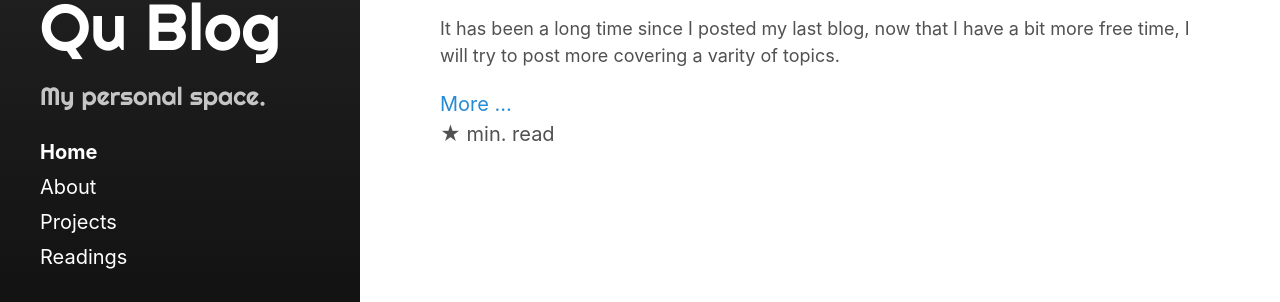
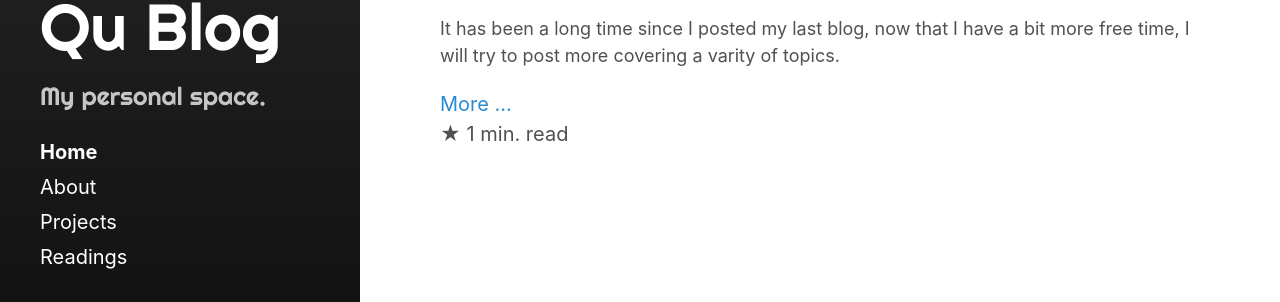
Before and after one commit to yiqu/yiqu.github.io, a Jekyll site: the page built from index.html, in a window 1280 px wide. Shown: the part 486-788 px from the top of the page. Built offline with Jekyll 4.4.1, drawn with Linux system fonts in a browser that asks for light colours; some web fonts are replaced; the list of posts is cut into pages by our own code.

Commit message:
Update read-time.html

```diff
--- a/_includes/read-time.html
+++ b/_includes/read-time.html
@@ -1,3 +1,3 @@
 <div class="post-read-time">
-  <span class="post-date">★ {{ include.post.readTime | date_to_string }} min. read</span>
+  <span class="post-date">★ {{ include.readTime }} min. read</span>
 </div>
```
